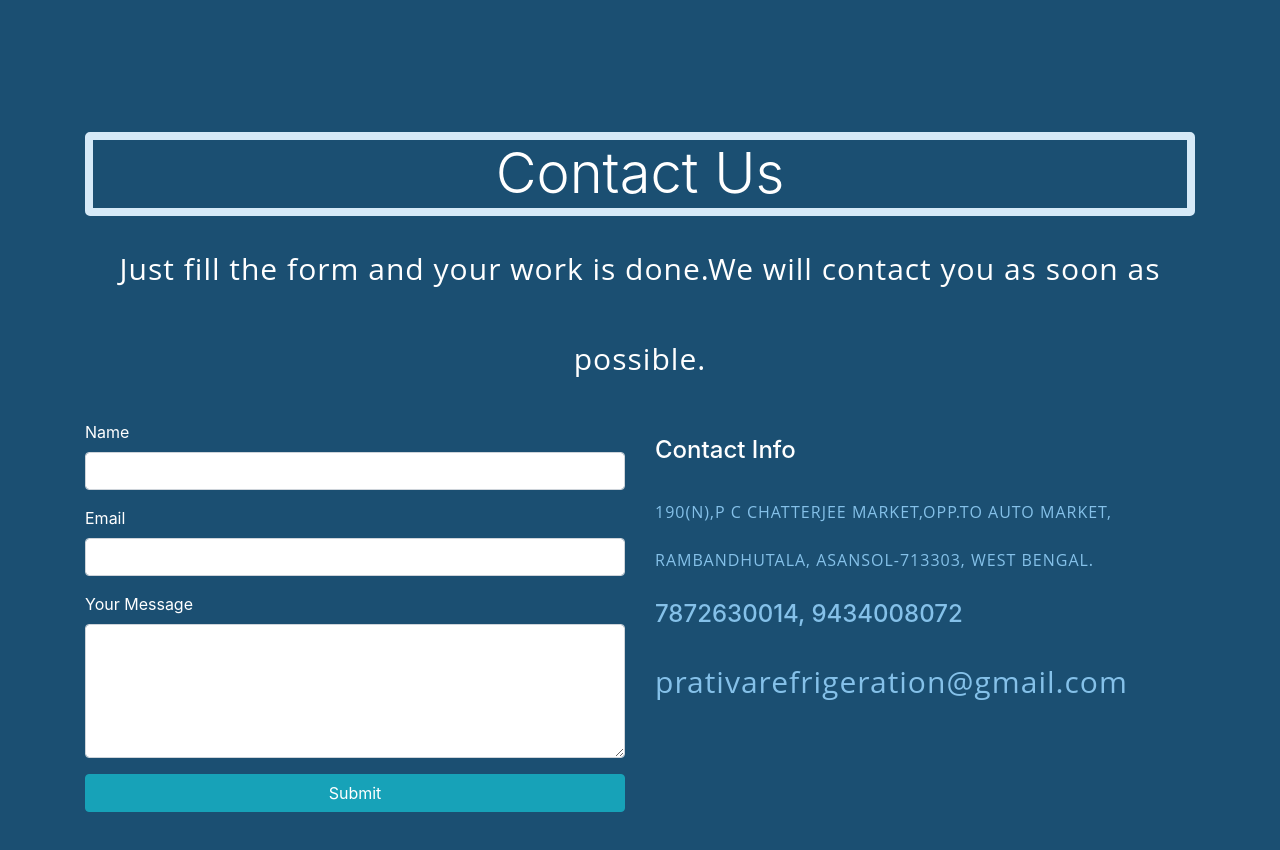
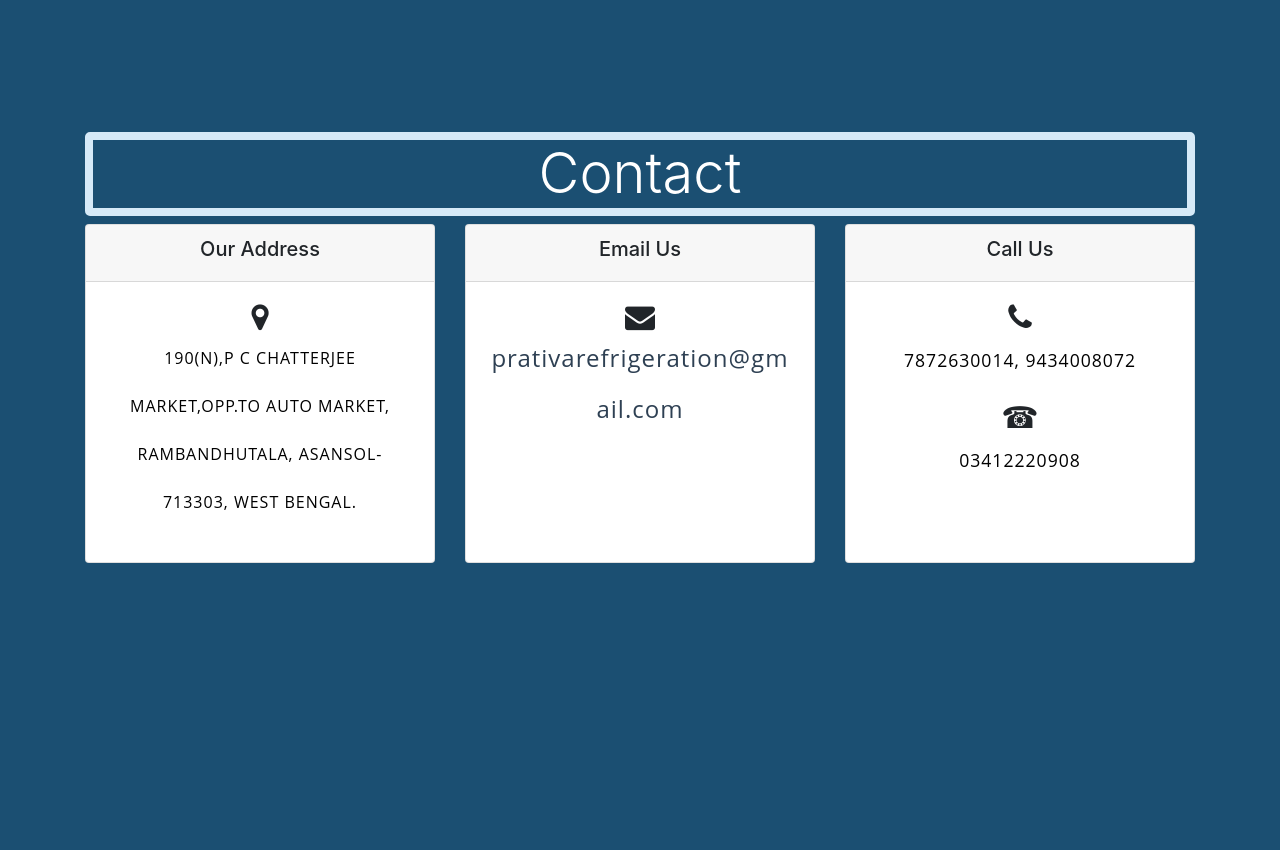
Before and after one commit to Alaap008/prativaRefrigerationCentre, a website: page index.html in a window 1280 px wide. Shown: the part 1400-2250 px from the top of the page. After the commit the page ends 2075 px from the top, so only its background shows below. Drawn offline with nearby package versions, Linux system fonts and the light colour scheme.

Commit message:
contact2

```diff
--- a/css/style.css
+++ b/css/style.css
@@ -1,10 +1,13 @@
 body a {
-	transition: 0.7s all;
-	-webkit-transition: 0.7s all;
-	text-decoration: none;
+	transition: 0.5s all;
+	-webkit-transition: 0.5s all;
+    text-decoration: none;
+    font-size:24px;
+    color: #2E4053 ;
 }
 body a:hover {
-	text-decoration: none;
+    text-decoration: none;
+    color: black ;
 }
 body a:focus, a:hover {
 	text-decoration: none;
@@ -13,28 +16,27 @@ p {
 	margin: 0;
 	letter-spacing:1px;
 	line-height:3em;
-	font-size:30px;
     font-family: 'Open Sans', sans-serif;
-    text-decoration: aliceblue;
-
-
 }
 .address h5 {
-    color: white ;
+    color:black ;
     text-transform: capitalize;
     font-size: 1.1em;
 }
 
 .address p a,
 p.c-txt {
-    color: #85C1E9  ;
+    color:black ;
     font-size: 1em;
 }
 
-.address p a:hover {
-    color:white;
+.address p a,
+p.c-no{
+    color:black;
+    font-size: 1.1em;
+
 }
 
-.address h5 {
-    font-size: 1.5em;
+.address p a:hover {
+    color:black;
 }
--- a/index.html
+++ b/index.html
@@ -12,6 +12,9 @@
     <!--<link href="//fonts.googleapis.com/css?family=Roboto:400,500,700,900" rel="stylesheet">
     <link href="//fonts.googleapis.com/css?family=Open+Sans:400,600,700,800" rel="stylesheet">-->
     <link href="css/bootstrap.min.css" rel="stylesheet" type="text/css" media="all">
+    <link rel="stylesheet" href="https://cdnjs.cloudflare.com/ajax/libs/font-awesome/4.7.0/css/font-awesome.min.css">
+
+
 
 
     <title>Prativa Refrigeration Centre</title>
@@ -95,14 +98,14 @@
       <a href="#default"><img  class="logo" src="logo.png" alt="Welcome"></a>
       <div class="header-right">
         <a class="active" href="#home">Home</a>
-        <a href="#contact">Products</a>
+        <a href="#products">Products</a>
         <a href="#services">Services</a>
         <a href="#about">About us</a>
       </div>
     </nav>
     </div>
     <div class="jumbotron " style="  background-color: 	rgb(93, 173, 226)">
-      <h1 class="display-4 text-center webTitle" style="color:white;">Prativa Refrigeration Center</h1>
+      <h1 class="display-4 text-center webTitle" style="color:white;font-family: candara header;">Prativa Refrigeration Center</h1>
     </div>
     <div class="coverImage">
       <img src="top.jpeg" class="img-fluid rounded mx-auto d-block" alt="...">
@@ -159,48 +162,40 @@
     <section class="wthree-row py-5 w3-contact" id="contact">
       <div class="container py-md-5">
         <div class="jumbotoron">
-          <h3 class="display-4 text-center divider" style="color: white;">Contact Us</h1>
+          <h3 class="display-4 text-center divider" style="color: white;">Contact</h1>
         </div>
-      <h4><p style="text-align: center;color:white">Just fill the form and your work is done.We will contact you as soon as possible.</p></h4>
-      <div class="row contact-form ">
-      <div class="col-lg-6 wthree-form-left">
+    <address>
+      <div class="card-deck">
 
-        <div class="contact-top1">
-            <div class="form-group">
-              <label for="name" style="color:white">Name</label>
-              <input type="text" id="name" class="form-control" >
+      <div class="card text-center">
+        <div class="card-header" style="text-align: center;"><h5>Our Address</h5></div>
+        <div class="card-body">
+          <i style="font-size:30px" class="fa">&#xf041;</i>
+          <p class="c-txt" style="text-align: center;">190(N),P C CHATTERJEE MARKET,OPP.TO AUTO MARKET, RAMBANDHUTALA, ASANSOL-713303, WEST BENGAL.</p>
+        </div>
       </div>
 
-            <div class="form-group">
-              <label for="email" style="color:white">Email</label>
-              <input type="email" class="form-control" id="email" >
+      <div class="card text-center">
+        <div class="card-header" style="text-align: center;"><h5>Email Us</h5></div>
+        <div class="card-body">
+          <i style="font-size:30px; text-align: center;" class="fa">&#xf0e0;</i>
+          <p class="c-email" style="text-align: center;"><a href="mailto:info@example.com">prativarefrigeration@gmail.com</a> </p>
+        </div>
         </div>
 
-            <div class="form-group">
-              <label for="mess" style="color:white">Your Message</label>
-              <textarea class="form-control" rows="5" id="mess"></textarea>
+        <div class="card text-center">
+        <div class="card-header" style="text-align: center;"><h5>Call Us</h5></div>
+        <div class="card-body">
+          <i style="font-size:30px;" class="fa">&#xf095;</i>
+          <p class="c-no" style="text-align: center;">7872630014, 9434008072</p>
+          <i style="font-size:30px" class="fa"> &#x260E;</i>
+          <p class="c-no" style="text-align: center;">03412220908</p>
+        </div>
         </div>
 
-            <button type="submit" class="btn btn-info btn-block" onclick="f()">Submit</button>
+      </div>
+    </address>
 
-        </div>
-        <br>
-       <!-- <center><div id="elem"></div></center>-->
-      </div>
-      <div class="col-lg-6  mt-lg-0 mt-5 map contact-right">
-
-        <div class="address mt-3">
-          <h5 class="pb-3 text-capitalize">Contact info</h5>
-          <address>
-            <p class="c-txt">190(N),P C CHATTERJEE MARKET,OPP.TO AUTO MARKET, RAMBANDHUTALA, ASANSOL-713303, WEST BENGAL.</p>
-            <h5 style="color:#85C1E9 ">7872630014, 9434008072</h5>
-              <p>
-                <a href="mailto:info@example.com">prativarefrigeration@gmail.com</a>
-              </p>
-          </address>
-        </div>
-      </div>
-    </div>
     </div>
     </section>
    </section>
```
Lines whose indentation alone changed are shown as unchanged.
